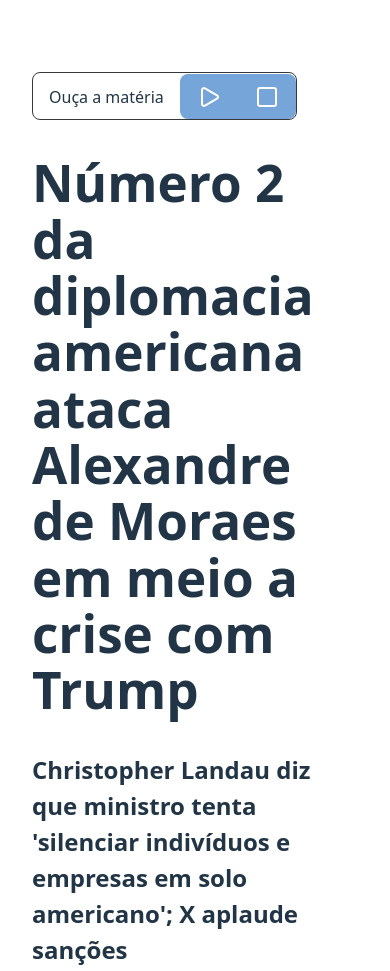
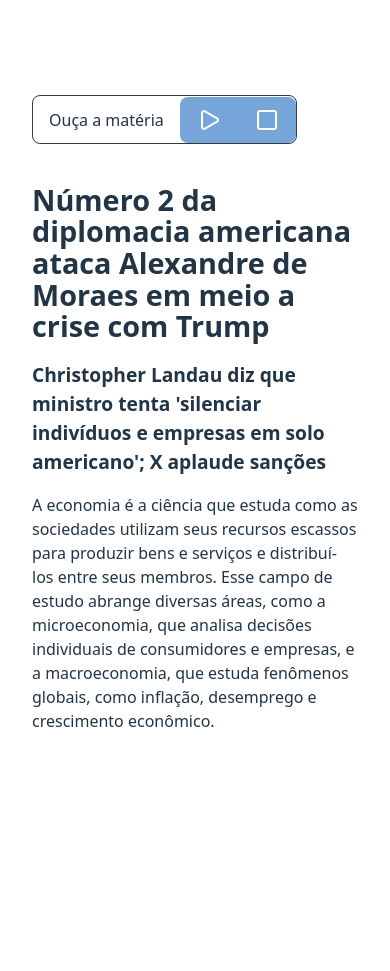
Before and after one commit to carneironline/glb-audio-description, a website built with Vite: page index.html in a window 390 px wide. Shown: the top 971 px of the page. After the commit the page ends 844 px from the top, so only its background shows below. Built offline with nearby package versions, Linux system fonts and the light colour scheme.

Commit message:
feat(mobile): add responsive design for small screens
- reduce h1/h2 font sizes on mobile (≤767px)
- optimize audio description component spacing
- improve mobile layout and readability

```diff
--- a/src/style.css
+++ b/src/style.css
@@ -24,6 +24,16 @@ body {
 h1 {
     font-size: 3.2em;
     line-height: 1.1;
+
+    @media (max-width: 767px) {
+        font-size: 1.8em;
+    }
+}
+
+h2 {
+    @media (max-width: 767px) {
+        font-size: 1.2em;
+    }
 }
 
 #app {
@@ -58,9 +68,13 @@ h1 {
     align-items: center;
     justify-content: center;
     gap: 16px;
-    margin: 40px 0 20px;
     width: fit-content;
     border: #383838 solid 1px;
     border-radius: 8px;
     padding: 1px 0 0 16px;
+    margin: 40px 0 20px;
+
+    @media (max-width: 767px) {
+        margin: 0px 0 40px;
+    }
 }
```
